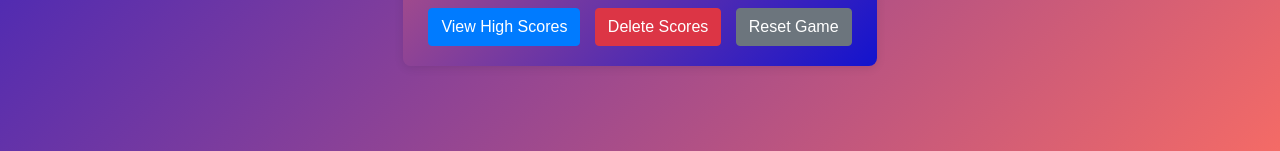
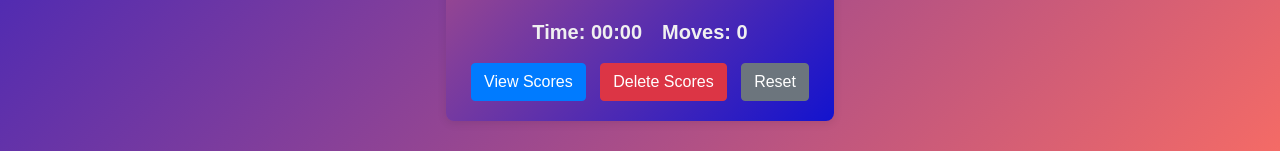
Before and after one commit to paulbermz/MemoMatch, a plain HTML site: page index.html in a window 1280 px wide. Shown: the part 553-704 px from the top of the page. Drawn offline with nearby package versions, Linux system fonts and the light colour scheme.

Commit message:
Update index.html

```diff
--- a/index.html
+++ b/index.html
@@ -47,13 +47,13 @@
           class="btn btn-primary"
           onclick="openHighScoreModal()"
         >
-          View High Scores
+          View Scores
         </button>
         <!-- Add this button in your HTML to reset high scores -->
         <button id="reset-scores-button" class="btn btn-danger">
           Delete Scores
         </button>
-        <button id="reset-button" class="btn btn-secondary">Reset Game</button>
+        <button id="reset-button" class="btn btn-secondary">Reset</button>
       </div>
     </div>
 
```
